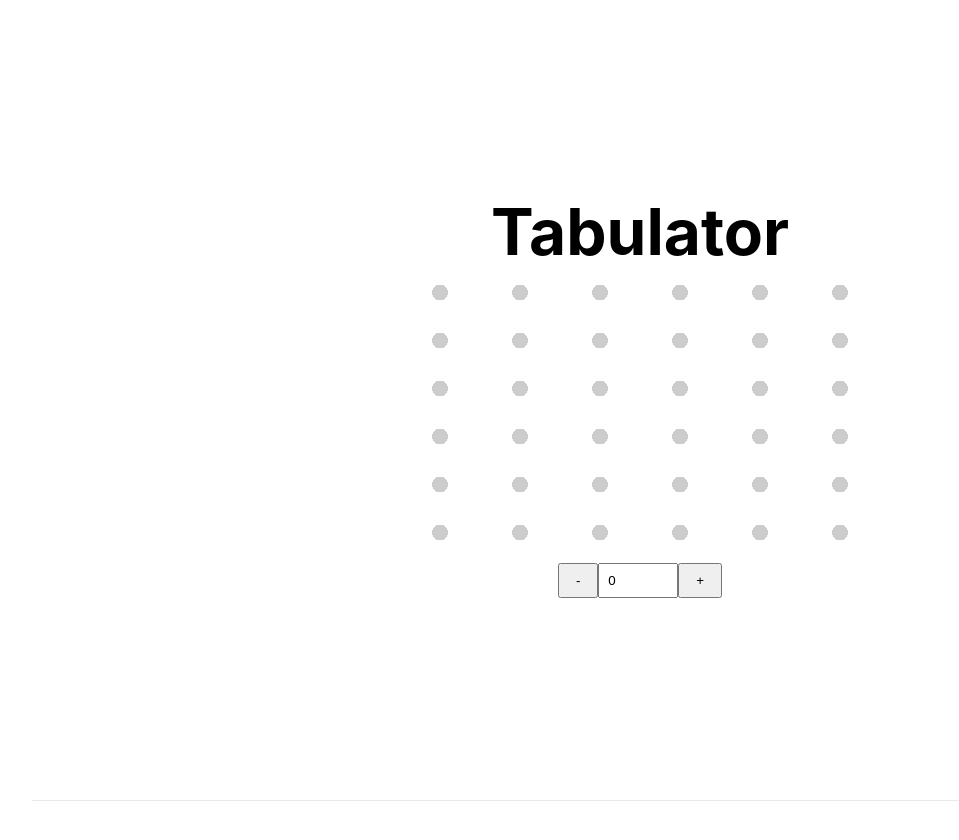
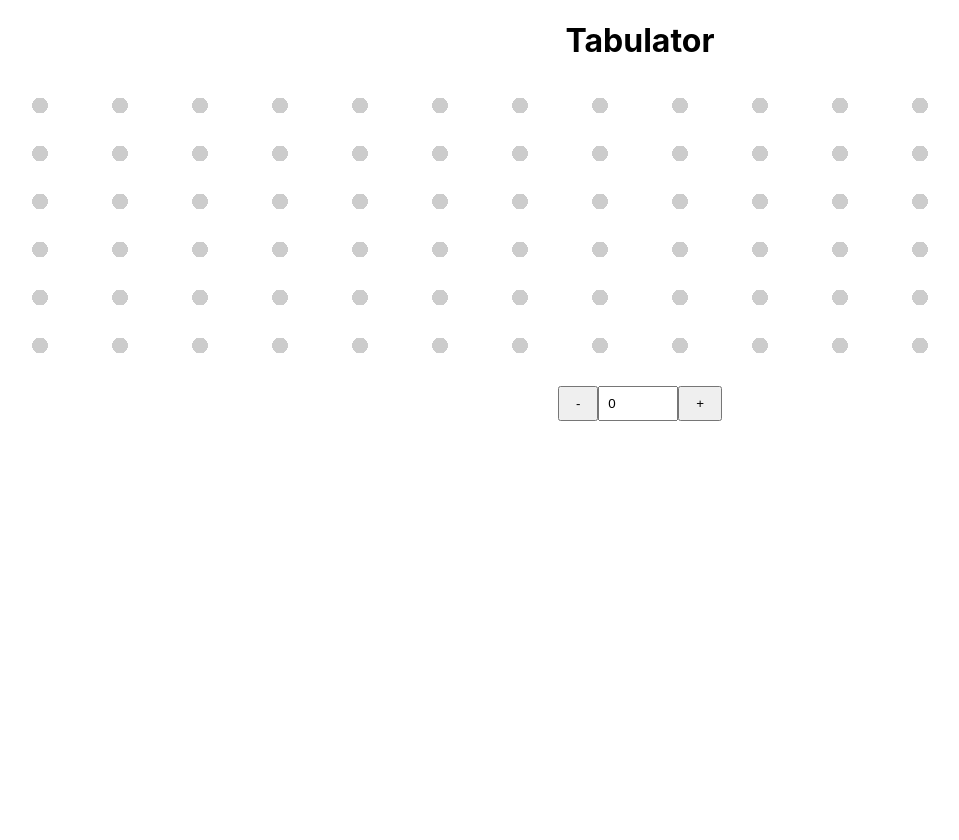
Before and after one commit to jonoliver/tabulator, a Next.js app: page / in a window 1280 px wide. Shown: the top 840 px of the page, without its empty margins (0-959 px from the left). After the commit the page ends 800 px from the top, so only its background shows below. Built offline with nearby package versions, Linux system fonts and the light colour scheme.

Commit message:
horizontal scroll

```diff
--- a/components/riff/index.tsx
+++ b/components/riff/index.tsx
@@ -22,7 +22,7 @@ type Riff = {
 const mockState: Riff = {
   strungs: Array(6).fill({}).map((_, i) => ({
     id: `string-${i}`,
-    notes: Array(6).fill({}).map((_, n) => ({
+    notes: Array(12).fill({}).map((_, n) => ({
       id: `string-${i}note-${n}`,
     }))
   }))
@@ -70,7 +70,9 @@ const Riff = () => {
     }));
   }
 
-  return <div className={styles.riff}>
+  return <div>
+    <div style={{ overflowX: 'scroll' }}>
+      <div className={styles.riff}>
         {
           riff.strungs.map((strung) =>
             <div key={strung.id} className={styles.string}>
@@ -82,8 +84,11 @@ const Riff = () => {
             </div>
           )
         }
+      </div>
+    </div>
+
     <p
-      style={{ margin: 'auto' }}
+      style={{ textAlign: 'center' }}
     >
       <button
         style={{ padding: '0.5rem 1rem' }}
--- a/components/riff/riff.module.css
+++ b/components/riff/riff.module.css
@@ -1,3 +1,6 @@
+.container {
+  overflow-x: scroll;
+}
 .riff {
   display: grid;
   grid-auto-flow: row;
--- a/styles/Home.module.css
+++ b/styles/Home.module.css
@@ -1,4 +1,8 @@
-.container {
+.title {
+  text-align: center;
+}
+
+/* .container {
   padding: 0 2rem;
 }
 
@@ -127,3 +131,5 @@
     filter: invert(1);
   }
 }
+
+*/
--- a/styles/globals.css
+++ b/styles/globals.css
@@ -18,6 +18,7 @@ a {
   box-sizing: border-box;
 }
 
+/*
 @media (prefers-color-scheme: dark) {
   html {
     color-scheme: dark;
@@ -27,3 +28,4 @@ a {
     background: black;
   }
 }
+*/
```
Lines whose indentation alone changed are shown as unchanged.
